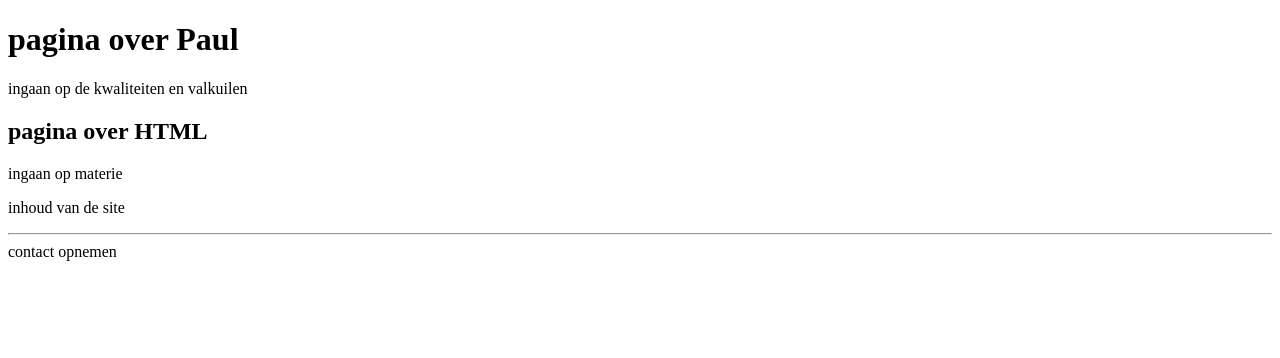
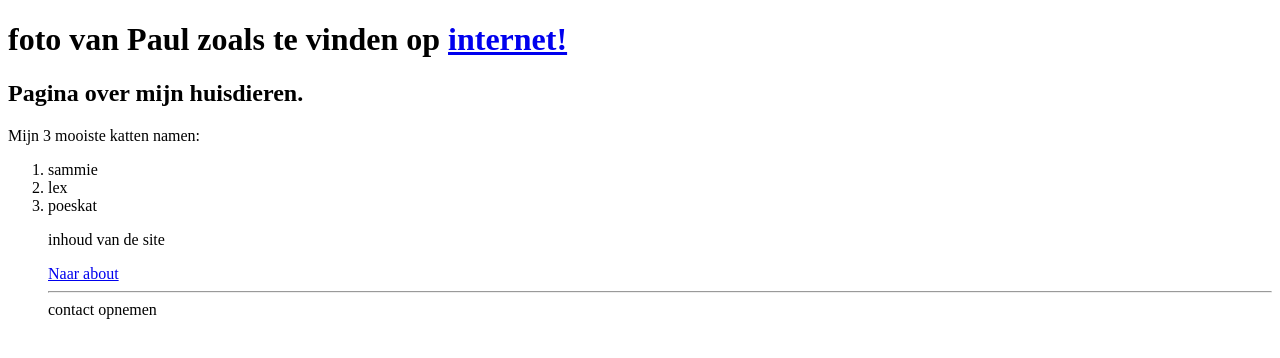
Before and after one commit to pklamer/wincopdracht, a plain HTML site: page index.html in a window 1280 px wide. Drawn offline with Linux system fonts and the light colour scheme.

Commit message:
opdracht 2

```diff
--- a/index.html
+++ b/index.html
@@ -4,12 +4,20 @@
              <title> Pagina over Paul </title>
        </head>
        <body>
-        <h1> pagina over Paul
-        </h1>  ingaan op de kwaliteiten en valkuilen
-        <h2> pagina over HTML
-        </h2> ingaan op materie
+              <h1>  foto van Paul zoals te vinden op <A href="http://www.google.com"> internet!</A>
+
+
+
+        <h2> Pagina over mijn huisdieren.
+        </h2> Mijn 3 mooiste katten namen:
+        <ol start="1">
+        <li>sammie</li>
+        <li>lex</li>
+        <li>poeskat</li>
+        <ul></ul>
         <p> inhoud van de site
         </p>
+        <A href="about.html">Naar about</A>
         <hr>  contact opnemen
        </body>
 </html>
```
Also changed, not shown: about.html (added, +20 -0 lines), foto paul.png (added), verlaten weg.jpg (added), 2 other files.
